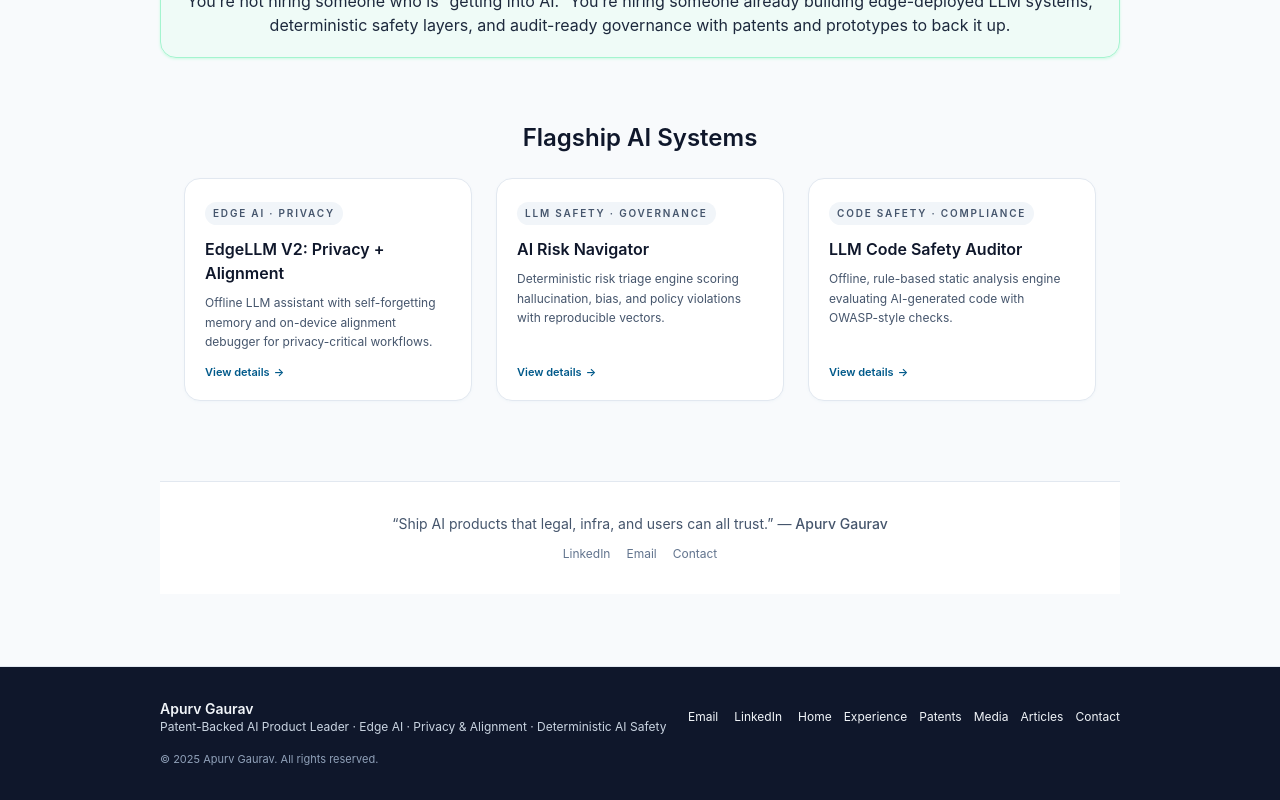
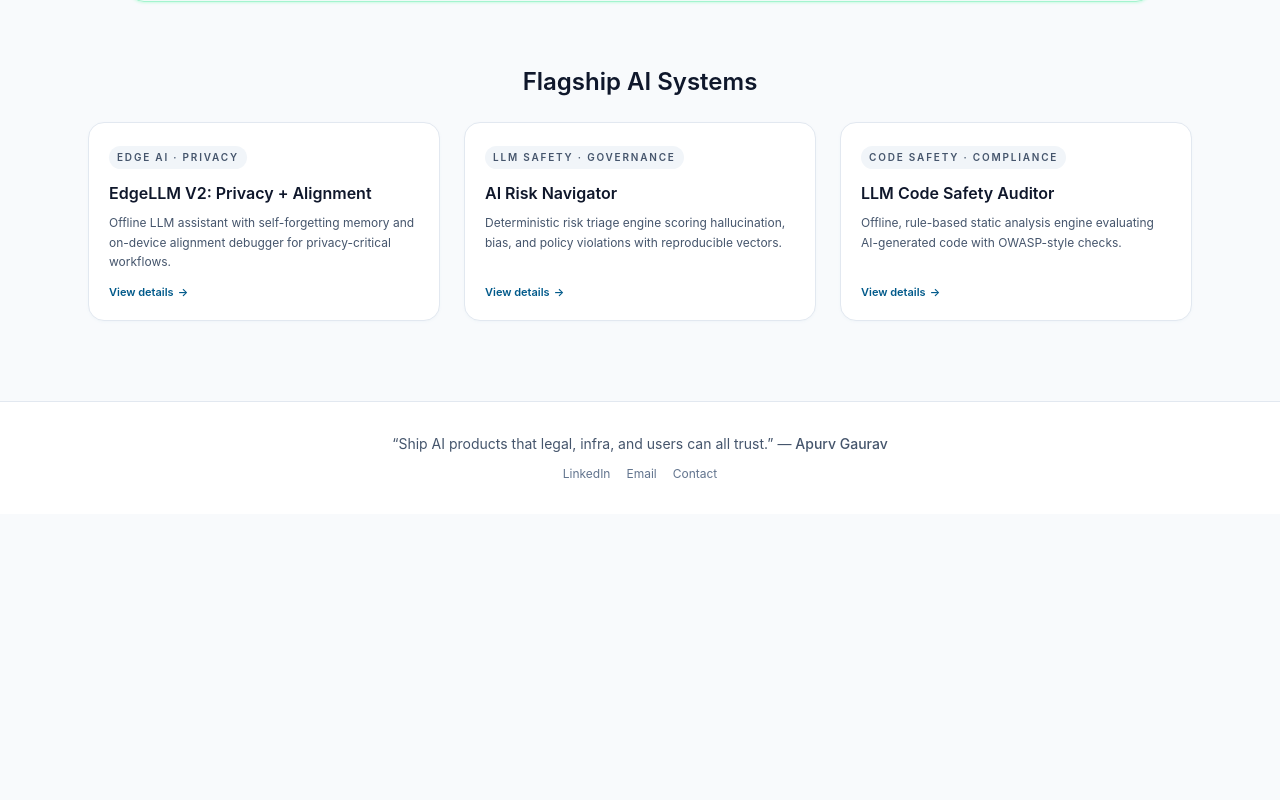
Before and after one commit to apurvgaurav/apurv-portfolio, a Next.js app: page / in a window 1280 px wide. Shown: the part 1003-1803 px from the top of the page. After the commit the page ends 1517 px from the top, so only its background shows below. Built offline with nearby package versions, Linux system fonts and the light colour scheme.

Commit message:
Update layout.tsx

```diff
--- a/app/layout.tsx
+++ b/app/layout.tsx
@@ -1,53 +1,78 @@
 // app/layout.tsx
 import type { Metadata } from "next";
-import "./globals.css"; // <- this is the correct line
-
+import "./globals.css";
 import Header from "../components/Header";
-import Footer from "../components/Footer";
-
+import Script from "next/script";
 
 export const metadata: Metadata = {
-  title: "Apurv Gaurav | Patent-Backed AI Product Leader",
+  title: "Apurv Gaurav – Patent-Backed AI Product Leader",
   description:
-    "Apurv Gaurav is a patent-backed AI Product Leader focused on Edge AI, privacy, and deterministic AI safety frameworks for real-world systems.",
-  icons: {
-    icon: "/favicon.ico",
-  },
-  openGraph: {
-    title: "Apurv Gaurav | Patent-Backed AI Product Leader",
-    description:
-      "Portfolio of Apurv Gaurav — AI Product Leader with 8 non-provisional USPTO filings focused on edge-deployed LLMs, deterministic safety, and code security.",
-    url: "https://apurvgaurav.ai",
-    siteName: "Apurv Gaurav",
-    type: "website",
-  },
-  twitter: {
-    card: "summary_large_image",
-    title: "Apurv Gaurav | Patent-Backed AI Product Leader",
-    description:
-      "Patent-backed AI Product Leader focused on Edge AI, privacy, and deterministic safety.",
-  },
+    "Patent-backed AI Product Leader focused on edge-deployed LLMs, AI safety, and deterministic governance. Building systems that infra, legal, and users can all trust.",
+  keywords: [
+    "AI Product Manager",
+    "Edge AI",
+    "LLM Safety",
+    "AI Risk",
+    "Deterministic AI",
+    "Apurv Gaurav",
+  ],
+  metadataBase: new URL("https://apurvgaurav.ai"),
 };
-
-
 
 export default function RootLayout({
   children,
 }: {
   children: React.ReactNode;
 }) {
+  const personSchema = {
+    "@context": "https://schema.org",
+    "@type": "Person",
+    name: "Apurv Gaurav",
+    jobTitle: "AI Product Manager",
+    url: "https://apurvgaurav.ai",
+    image: "https://apurvgaurav.ai/assets/apurv_photo.jpg",
+    sameAs: [
+      "https://www.linkedin.com/in/apurvgaurav",
+      "mailto:apurvgaurav@gmail.com",
+    ],
+    knowsAbout: [
+      "Edge AI",
+      "Large Language Models",
+      "LLM Safety",
+      "AI Product Management",
+      "Risk Governance",
+      "Deterministic AI Systems",
+    ],
+  };
+
   return (
     <html lang="en">
+      <head>
+        {/* Structured data for SEO */}
+        <script
+          type="application/ld+json"
+          dangerouslySetInnerHTML={{ __html: JSON.stringify(personSchema) }}
+        />
+      </head>
       <body className="bg-slate-50 text-slate-900 antialiased">
-        <div className="min-h-screen flex flex-col">
-          <Header />
-          <main className="flex-1">
-            <div className="max-w-5xl mx-auto px-4 sm:px-6 lg:px-8 py-10">
-              {children}
-            </div>
-          </main>
-          <Footer />
+        <Header />
+        <div className="min-h-screen">
+          {children}
         </div>
+
+        {/* GA4 – replace G-XXXXXXX with your real Measurement ID */}
+        <Script
+          src="https://www.googletagmanager.com/gtag/js?id=G-XXXXXXX"
+          strategy="afterInteractive"
+        />
+        <Script id="ga4-init" strategy="afterInteractive">
+          {`
+            window.dataLayer = window.dataLayer || [];
+            function gtag(){dataLayer.push(arguments);}
+            gtag('js', new Date());
+            gtag('config', 'G-XXXXXXX');
+          `}
+        </Script>
       </body>
     </html>
   );
```
